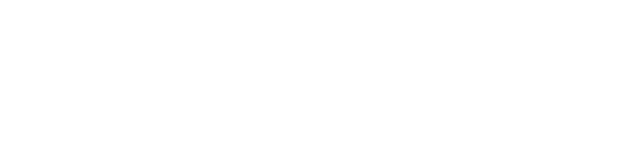
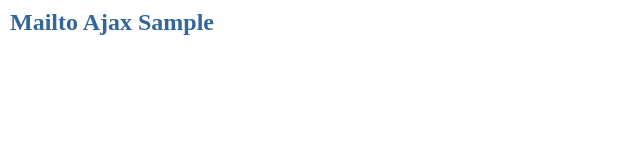
Before and after one commit to TsubasaBE/mailto-ajax-poc, a plain HTML site: page index.html in a window 1280 px wide. Shown: the whole page, without its empty margins (0-640 px from the left). Drawn offline with Linux system fonts and the light colour scheme.

Commit message:
Added title to the index page.

```diff
--- a/css/style.css
+++ b/css/style.css
@@ -48,3 +48,13 @@ table {
 	border-collapse: collapse;
 	border-spacing: 0;
 }
+
+h1 {
+	font-size: 1.5em;
+	font-weight: bold;
+	color: #336699;
+}
+
+#content {
+	padding: 10px;
+}
--- a/index.html
+++ b/index.html
@@ -12,5 +12,9 @@
 </head>
 <body>
 
+<div id="content">
+	<h1>Mailto Ajax Sample</h1>
+</div>
+
 </body>
 </html>
```
